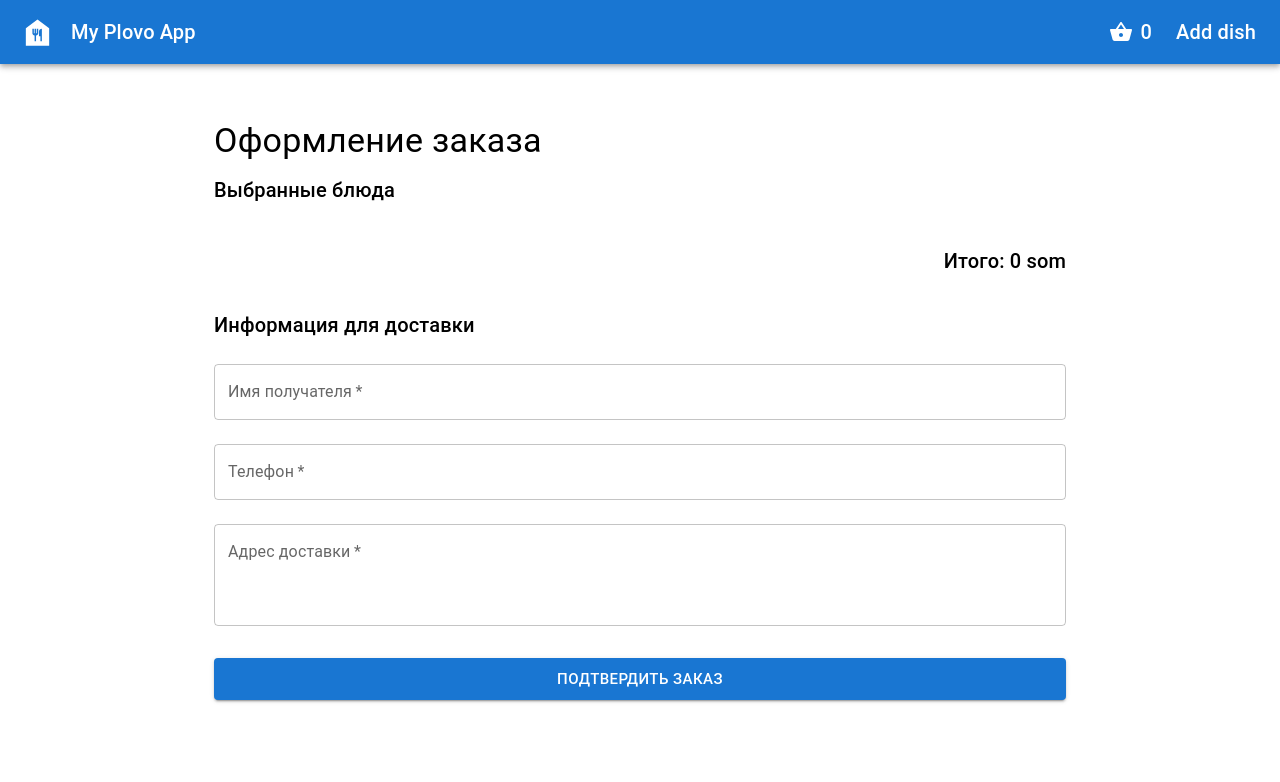
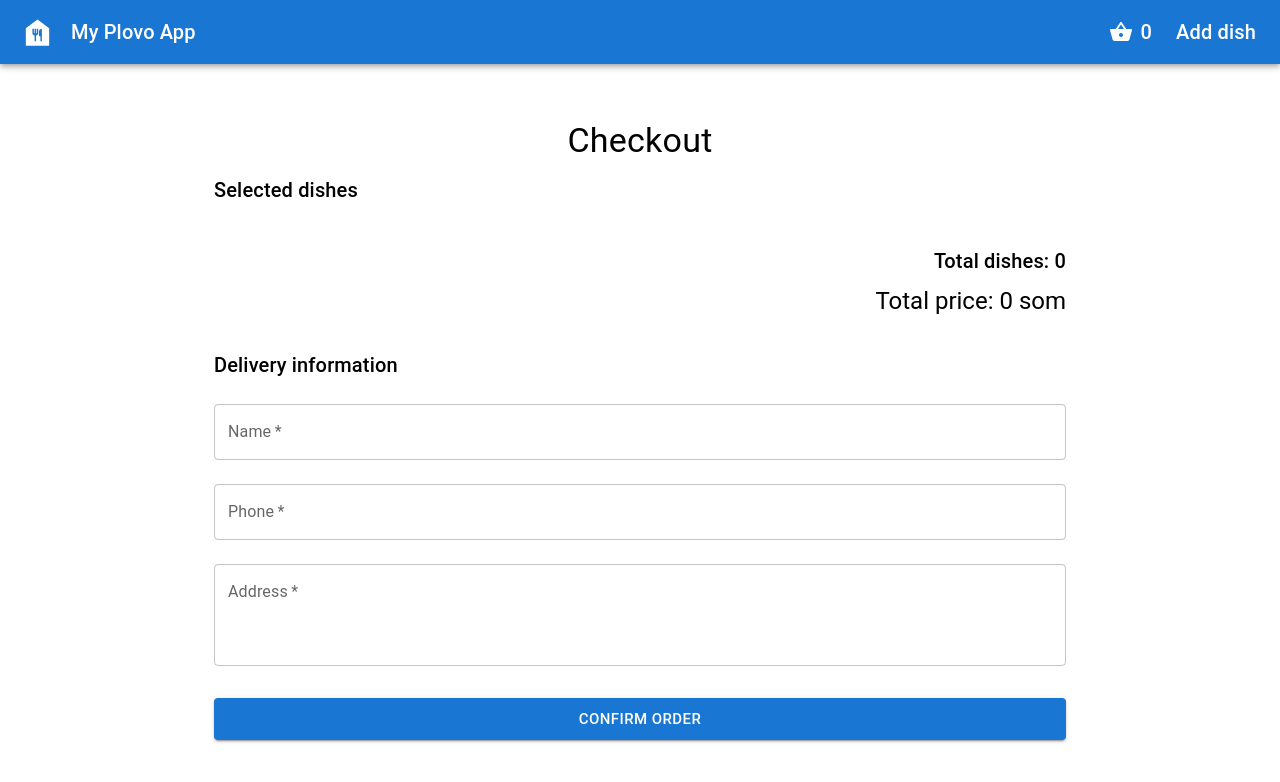
Before and after one commit to emmarrat/plovo-emir-compass, a React (Vite) app: page /check-out in a window 1280 px wide. Shown: the top 782 px of the page. Built offline with nearby package versions, Linux system fonts and the light colour scheme.

Commit message:
decomposed components

```diff
--- /dev/null
+++ b/src/components/order-form/OrderForm.tsx
@@ -0,0 +1,64 @@
+import { Box, Typography, TextField, Button } from '@mui/material';
+
+interface OrderFormData {
+  name: string;
+  phone: string;
+  address: string;
+}
+
+interface OrderFormProps {
+  formData: OrderFormData;
+  onFormChange: (e: React.ChangeEvent<HTMLInputElement>) => void;
+  onSubmit: (e: React.FormEvent) => void;
+}
+
+const OrderForm = ({ formData, onFormChange, onSubmit }: OrderFormProps) => {
+  return (
+    <Box component="form" onSubmit={onSubmit} sx={{ mt: 4 }}>
+      <Typography variant="h6" gutterBottom>
+        Delivery information
+      </Typography>
+      <TextField
+        fullWidth
+        required
+        label="Name"
+        name="name"
+        value={formData.name}
+        onChange={onFormChange}
+        margin="normal"
+      />
+      <TextField
+        fullWidth
+        required
+        label="Phone"
+        name="phone"
+        value={formData.phone}
+        onChange={onFormChange}
+        margin="normal"
+      />
+      <TextField
+        fullWidth
+        required
+        label="Address"
+        name="address"
+        value={formData.address}
+        onChange={onFormChange}
+        margin="normal"
+        multiline
+        rows={3}
+      />
+      <Button
+        type="submit"
+        variant="contained"
+        color="primary"
+        size="large"
+        fullWidth
+        sx={{ mt: 3 }}
+      >
+        Confirm order
+      </Button>
+    </Box>
+  );
+};
+
+export default OrderForm;
--- /dev/null
+++ b/src/components/order-items/OrderItems.tsx
@@ -0,0 +1,80 @@
+import {
+  Box,
+  Typography,
+  List,
+  ListItem,
+  ListItemText,
+  IconButton,
+  Divider,
+} from '@mui/material';
+import AddIcon from '@mui/icons-material/Add';
+import RemoveIcon from '@mui/icons-material/Remove';
+import { IBasketState } from '../../types';
+
+interface OrderItemsProps {
+  basketState: IBasketState;
+  updateItemCount: (dishId: string, newCount: number) => void;
+}
+
+const OrderItems = ({ basketState, updateItemCount }: OrderItemsProps) => {
+  const handleUpdateCount = (dishId: string, currentCount: number, increment: boolean) => {
+    const newCount = increment ? currentCount + 1 : currentCount - 1;
+    updateItemCount(dishId, newCount);
+  };
+
+  return (
+    <Box sx={{ mb: 4 }}>
+      <Typography variant="h6" gutterBottom>
+        Selected dishes
+      </Typography>
+      <List>
+        {basketState.items.map((item) => (
+          <Box key={item.dish.id}>
+            <ListItem>
+              <ListItemText
+                primary={item.dish.name}
+                secondary={
+                  <>
+                    <Typography component="span" variant="body2">
+                      {item.dish.description}
+                    </Typography>
+                    <br />
+                    <Typography component="span" variant="body2">
+                      Price: {item.dish.price} som
+                    </Typography>
+                  </>
+                }
+              />
+              <Box sx={{ display: 'flex', alignItems: 'center', gap: 1 }}>
+                <IconButton
+                  size="small"
+                  onClick={() => handleUpdateCount(item.dish.id, item.count, false)}
+                >
+                  <RemoveIcon />
+                </IconButton>
+                <Typography>{item.count}</Typography>
+                <IconButton
+                  size="small"
+                  onClick={() => handleUpdateCount(item.dish.id, item.count, true)}
+                >
+                  <AddIcon />
+                </IconButton>
+              </Box>
+            </ListItem>
+            <Divider />
+          </Box>
+        ))}
+      </List>
+      <Box sx={{ mt: 2, textAlign: 'right' }}>
+        <Typography variant="h6">
+          Total dishes: {basketState.totalCount}
+        </Typography>
+        <Typography variant="h5" sx={{ mt: 1 }}>
+          Total price: {basketState.totalPrice} som
+        </Typography>
+      </Box>
+    </Box>
+  );
+};
+
+export default OrderItems;
--- a/src/pages/check-out/check-out.tsx
+++ b/src/pages/check-out/check-out.tsx
@@ -1,19 +1,8 @@
 import { useState } from 'react';
-import {
-  Box,
-  Container,
-  Typography,
-  TextField,
-  Button,
-  List,
-  ListItem,
-  ListItemText,
-  IconButton,
-  Divider,
-} from '@mui/material';
-import AddIcon from '@mui/icons-material/Add';
-import RemoveIcon from '@mui/icons-material/Remove';
+import { Box, Container, Typography } from '@mui/material';
 import { IBasketState } from '../../types';
+import OrderItems from '../../components/order-items/OrderItems';
+import OrderForm from '../../components/order-form/OrderForm';
 
 interface Props {
   basketState: IBasketState;
@@ -47,101 +36,21 @@ const CheckOut = ({ basketState, updateItemCount }: Props) => {
     console.log('Order submitted:', { items: basketState.items, ...formData });
   };
 
-  const handleUpdateCount = (dishId: string, currentCount: number, increment: boolean) => {
-    const newCount = increment ? currentCount + 1 : Math.max(0, currentCount - 1);
-    updateItemCount(dishId, newCount);
-  };
-
   return (
     <Container maxWidth="md">
       <Box sx={{ mt: 4 }}>
-        <Typography variant="h4" gutterBottom>
-          Оформление заказа
+        <Typography variant="h4" gutterBottom textAlign="center">
+          Checkout
         </Typography>
-
-        <Box sx={{ mb: 4 }}>
-          <Typography variant="h6" gutterBottom>
-            Выбранные блюда
-          </Typography>
-          <List>
-            {basketState.items.map((item) => (
-              <Box key={item.dish.id}>
-                <ListItem>
-                  <ListItemText
-                    primary={item.dish.name}
-                    secondary={`${item.dish.price} som`}
-                  />
-                  <Box sx={{ display: 'flex', alignItems: 'center', gap: 1 }}>
-                    <IconButton
-                      size="small"
-                      onClick={() => handleUpdateCount(item.dish.id, item.count, false)}
-                    >
-                      <RemoveIcon />
-                    </IconButton>
-                    <Typography>{item.count}</Typography>
-                    <IconButton
-                      size="small"
-                      onClick={() => handleUpdateCount(item.dish.id, item.count, true)}
-                    >
-                      <AddIcon />
-                    </IconButton>
-                  </Box>
-                </ListItem>
-                <Divider />
-              </Box>
-            ))}
-          </List>
-          <Box sx={{ mt: 2, textAlign: 'right' }}>
-            <Typography variant="h6">
-              Итого: {basketState.totalPrice} som
-            </Typography>
-          </Box>
-        </Box>
-
-        <Box component="form" onSubmit={handleSubmit} sx={{ mt: 4 }}>
-          <Typography variant="h6" gutterBottom>
-            Информация для доставки
-          </Typography>
-          <TextField
-            fullWidth
-            required
-            label="Имя получателя"
-            name="name"
-            value={formData.name}
-            onChange={handleFormChange}
-            margin="normal"
-          />
-          <TextField
-            fullWidth
-            required
-            label="Телефон"
-            name="phone"
-            value={formData.phone}
-            onChange={handleFormChange}
-            margin="normal"
-          />
-          <TextField
-            fullWidth
-            required
-            label="Адрес доставки"
-            name="address"
-            value={formData.address}
-            onChange={handleFormChange}
-            margin="normal"
-            multiline
-            rows={3}
-          />
-          <Button
-            type="submit"
-            variant="contained"
-            color="primary"
-            size="large"
-            fullWidth
-            sx={{ mt: 3 }}
-          >
-            Подтвердить заказ
-          </Button>
-        </Box>
+        <OrderItems
+          basketState={basketState}
+          updateItemCount={updateItemCount}
+        />
+        <OrderForm
+          formData={formData}
+          onFormChange={handleFormChange}
+          onSubmit={handleSubmit}
+        />
       </Box>
     </Container>
   );
```
